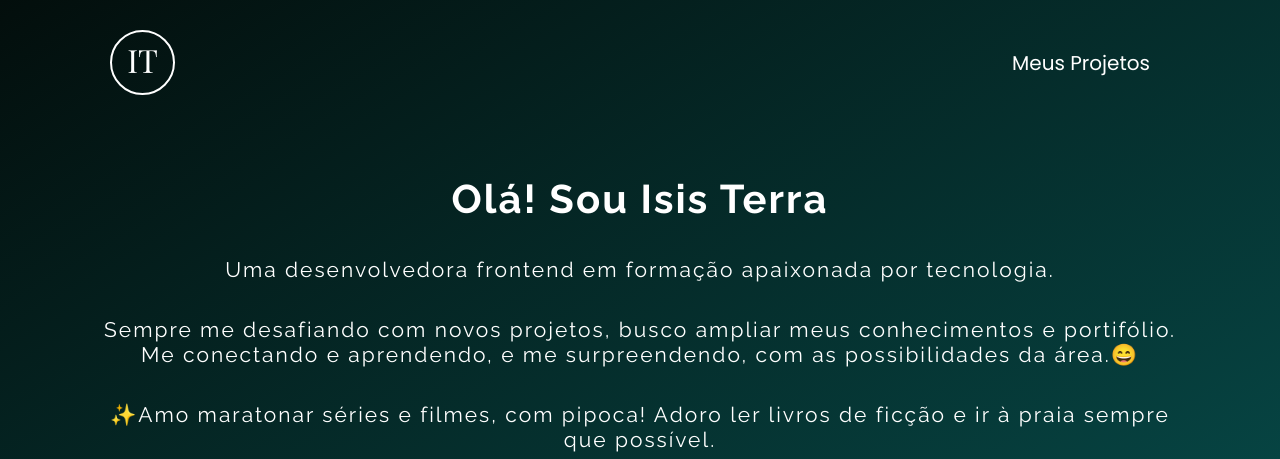
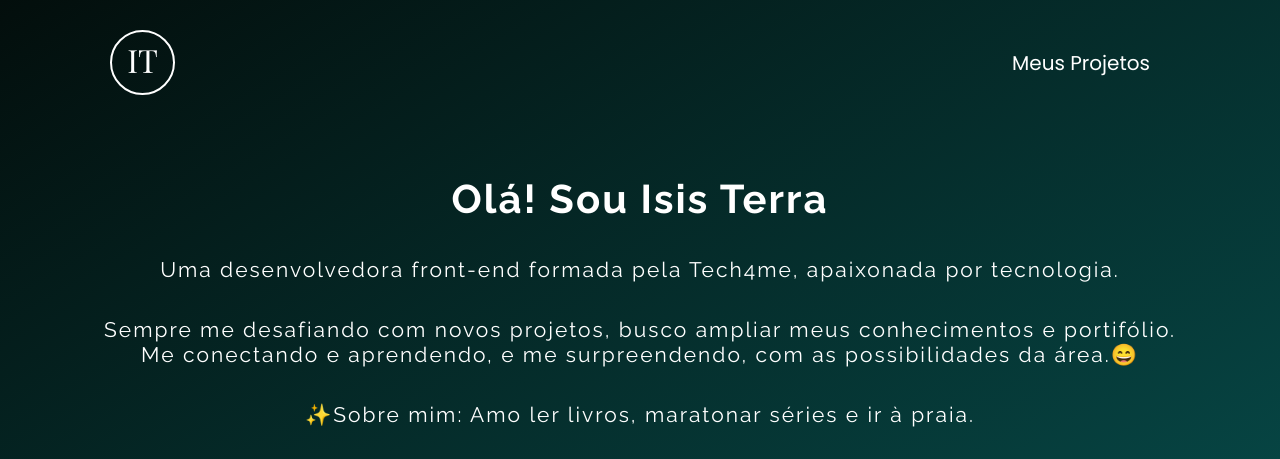
Before and after one commit to IsisTerra/Portfolio, a plain HTML site: page index.html in a window 1280 px wide. Shown: the top 459 px of the page. Drawn offline with nearby package versions, Linux system fonts and the light colour scheme; a web font is replaced by a local one.

Commit message:
Alterações em informações

```diff
--- a/index.html
+++ b/index.html
@@ -4,7 +4,7 @@
 <head>
     <meta charset="UTF-8">
     <meta name="viewport" content="width=device-width, initial-scale=1.0">
-    <title>Isis Terra - Desenvolvedora Frontend</title>
+    <title>Isis Terra - Desenvolvedora Front-end</title>
 
     <link rel="stylesheet" href="https://cdnjs.cloudflare.com/ajax/libs/font-awesome/5.15.4/css/all.min.css" />
     <link rel="stylesheet" href="https://cdn.jsdelivr.net/gh/devicons/devicon@v2.14.0/devicon.min.css" />
@@ -40,9 +40,9 @@
     <section class="home">
         <div class="informacoes">
             <h1>Olá! Sou Isis Terra</h1>
-            <p>Uma desenvolvedora frontend em formação apaixonada por tecnologia. </p>
+            <p>Uma desenvolvedora front-end formada pela Tech4me, apaixonada por tecnologia. </p>
             <p>Sempre me desafiando com novos projetos, busco ampliar meus conhecimentos e portifólio. Me conectando e aprendendo, e me surpreendendo, com as possibilidades da área.😄</p>
-            <p>✨Amo maratonar séries e filmes, com pipoca! Adoro ler livros de ficção e ir à praia sempre que possível.</p>
+            <p>✨Sobre mim: Amo ler livros, maratonar séries e ir à praia.</p>
 
             <ul class="redes-sociais">
                 <li>
```
